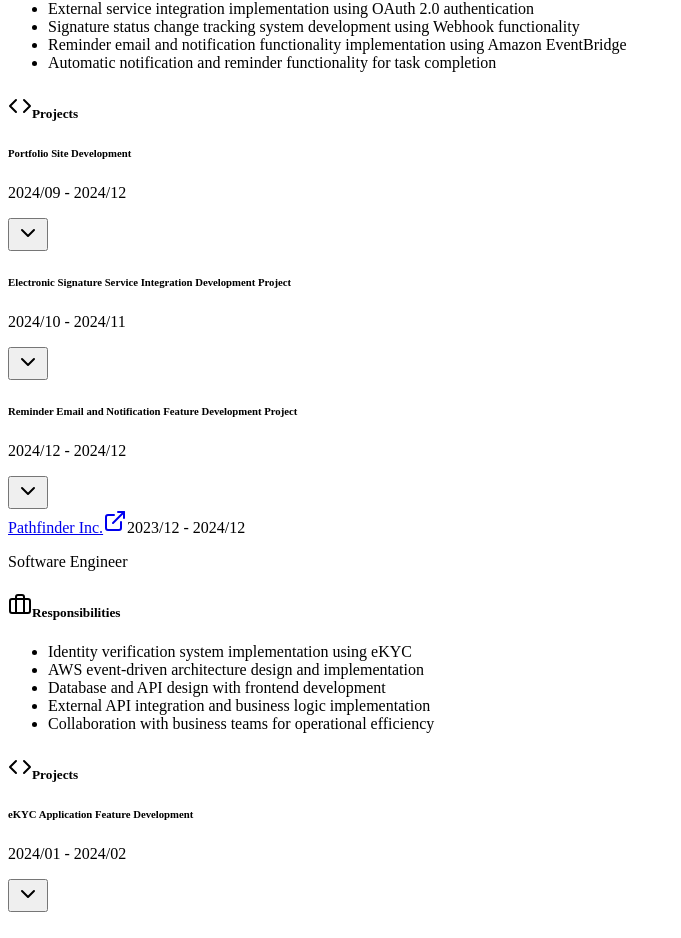
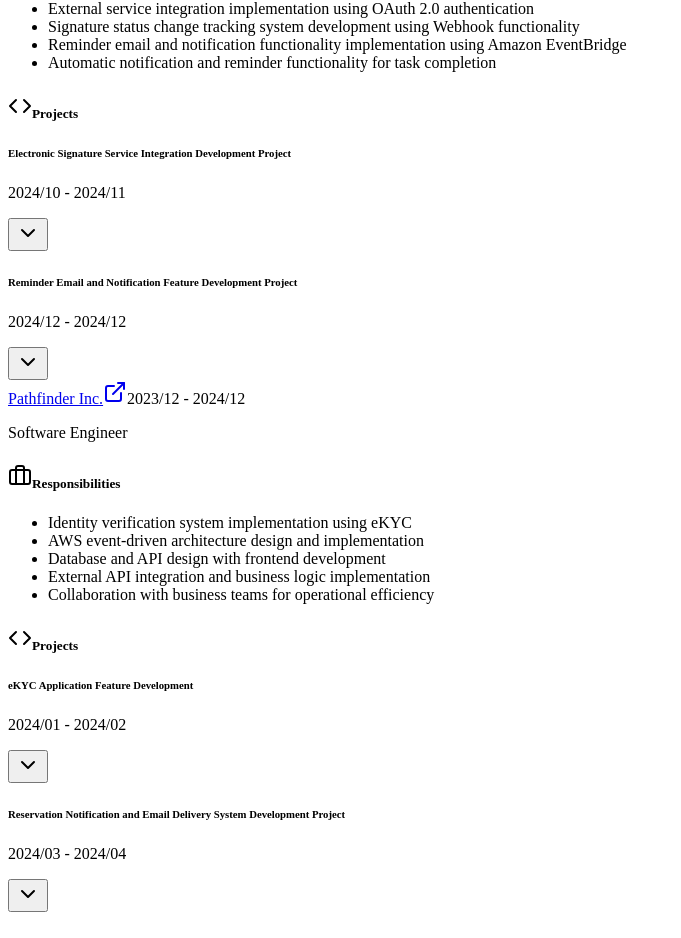
Before and after one commit to ken-1200/resume, a Next.js app: page /en in a window 1280 px wide. Shown: the part 2344-3282 px from the top of the page, without its empty margins (0-681 px from the left). Built offline with nearby package versions, Linux system fonts and the light colour scheme.

Commit message:
feat: update technologies list and remove outdated project details for clarity

```diff
--- a/src/data/localized-data.ts
+++ b/src/data/localized-data.ts
@@ -442,7 +442,15 @@ export function useProfileData() {
               'リマインド通知用エンドポイントの設計と実装',
               '状態変化に応じたスケジュール管理（削除・更新・新規作成）',
             ],
-            technologies: ['Python', 'FastAPI', 'AWS EventBridge Scheduler', 'AWS Lambda'],
+            technologies: [
+              'AWS EventBridge Scheduler',
+              'AWS Lambda',
+              'Amazon SES',
+              'Amazon SNS',
+              'Amazon DynamoDB',
+              'Python',
+              'FastAPI',
+            ],
           },
         ],
       },
@@ -562,17 +570,6 @@ export function useProfileData() {
         ],
         projects: [
           {
-            title: 'Portfolio Site Development',
-            period: '2024/09 - 2024/12',
-            summary: 'Development of personal portfolio site',
-            details: [
-              'Frontend development using React',
-              'Backend development using Django',
-              'Database design and API implementation',
-            ],
-            technologies: ['React', 'Django', 'PostgreSQL', 'Docker'],
-          },
-          {
             title: 'Electronic Signature Service Integration Development Project',
             period: '2024/10 - 2024/11',
             summary:
@@ -616,8 +613,6 @@ export function useProfileData() {
               'Amazon DynamoDB',
               'Python',
               'FastAPI',
-              'TypeScript',
-              'React',
             ],
           },
         ],
```
